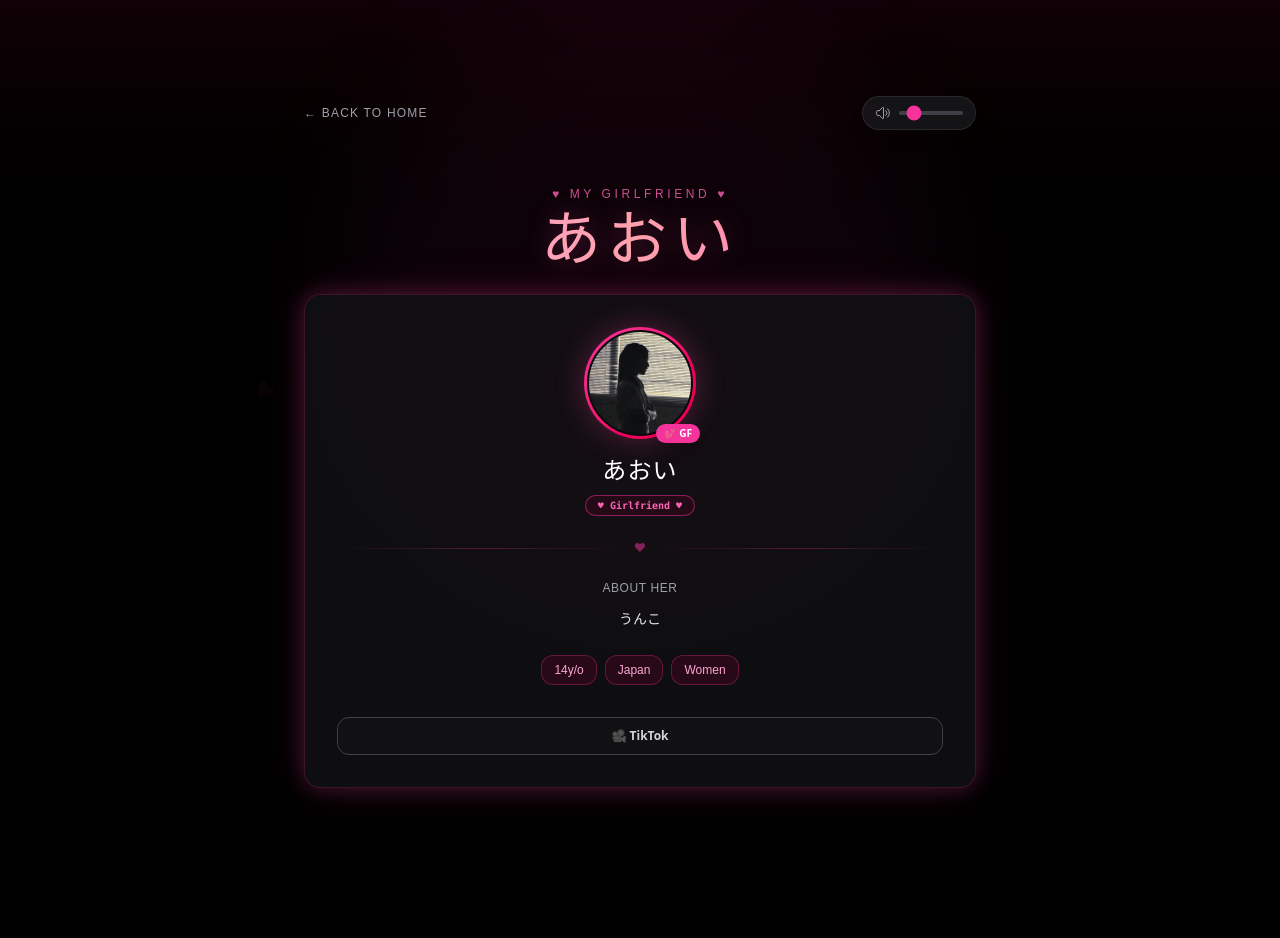
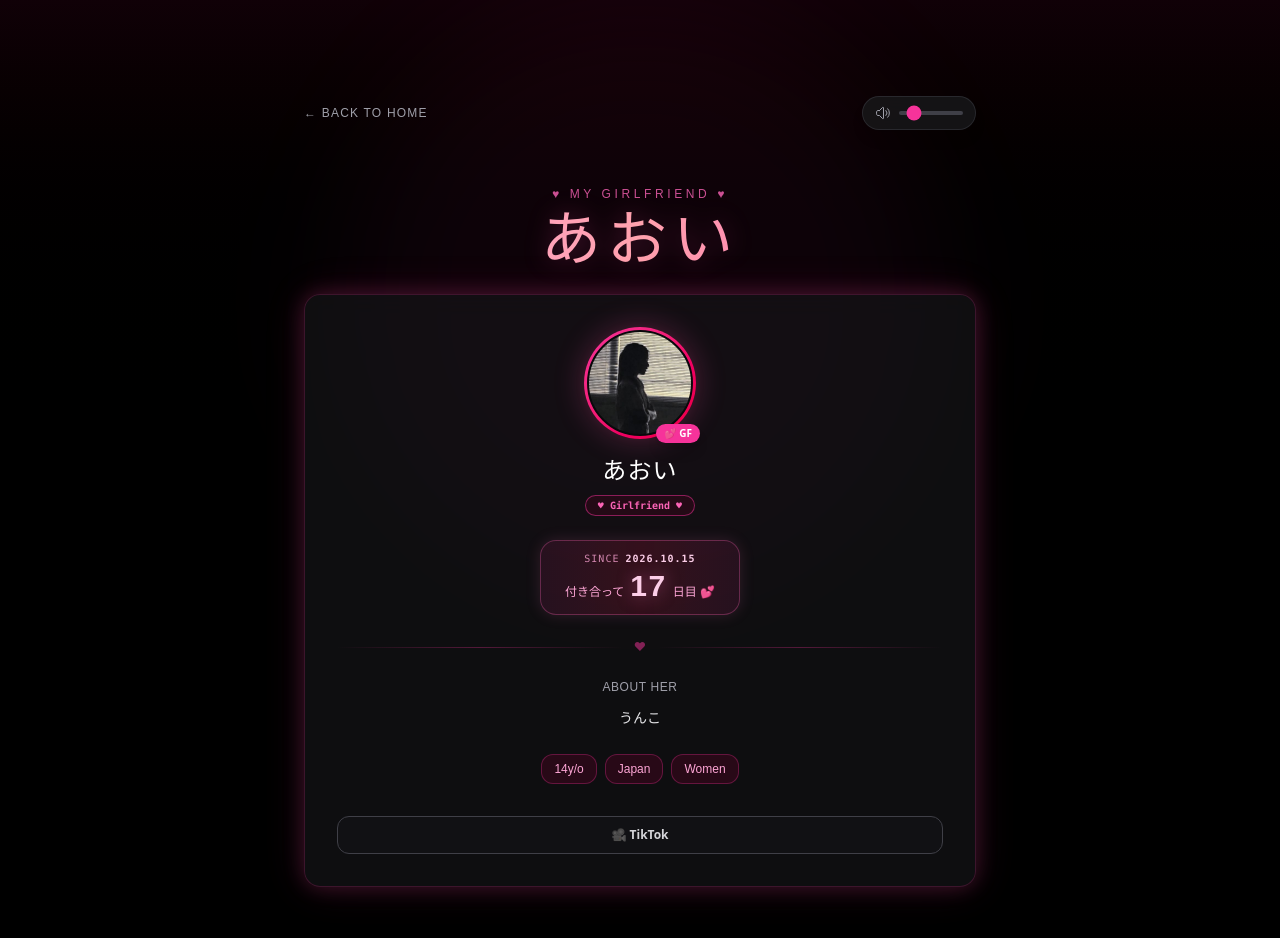
Before and after one commit to ad1gh6/ryoki-profile, a Next.js app: page /girlfriend in a window 1280 px wide. Shown: the top 938 px of the page. Before the commit the page ends 884 px from the top, so only its background shows below. Built offline with nearby package versions, Linux system fonts and the light colour scheme; a web font is replaced by a local one.

Commit message:
Deploy correct project structure

```diff
--- a/src/app/girlfriend/page.tsx
+++ b/src/app/girlfriend/page.tsx
@@ -13,8 +13,18 @@ export default function Girlfriend() {
   const [mounted, setMounted] = useState(false);
   const [isLeaving, setIsLeaving] = useState(false);
   const [hearts, setHearts] = useState<{ id: number; left: number; delay: number; duration: number; size: number; opacity: number }[]>([]);
+  const [daysTogether, setDaysTogether] = useState<number>(1);
 
   useEffect(() => {
+    // 記念日: 2026年10月15日
+    const startDate = new Date(2026, 9, 15); // 月は0始まり（9 = 10月）
+    const today = new Date();
+    today.setHours(0, 0, 0, 0);
+    startDate.setHours(0, 0, 0, 0);
+    const diffTime = today.getTime() - startDate.getTime();
+    const diffDays = Math.max(1, Math.floor(diffTime / (1000 * 60 * 60 * 24)) + 1);
+    setDaysTogether(diffDays);
+
     setHearts(
       Array.from({ length: 20 }, (_, i) => ({
         id: i,
@@ -140,6 +150,23 @@ export default function Girlfriend() {
             </div>
           </div>
 
+          {/* 💕 付き合って何日目カウンター */}
+          <div className="flex justify-center">
+            <div className={`flex flex-col items-center justify-center py-2.5 px-6 rounded-2xl bg-gradient-to-r from-pink-500/10 via-rose-500/15 to-pink-500/10 border border-pink-400/30 shadow-[0_0_15px_rgba(244,114,182,0.15)] ${dotGothic.className}`}>
+              <div className="flex items-center gap-1.5 text-[10px] text-pink-300/80 tracking-widest font-mono">
+                <span>SINCE</span>
+                <span className="font-bold text-pink-200">2026.10.15</span>
+              </div>
+              <div className="flex items-baseline gap-1.5 mt-0.5">
+                <span className="text-xs text-pink-300">付き合って</span>
+                <span className="text-2xl sm:text-3xl font-bold text-pink-200 tracking-wider filter drop-shadow-[0_0_8px_rgba(244,114,182,0.5)]">
+                  {daysTogether}
+                </span>
+                <span className="text-xs text-pink-300">日目 💕</span>
+              </div>
+            </div>
+          </div>
+
           {/* 区切り線 */}
           <div className="flex items-center gap-3">
             <div className="flex-1 h-px bg-gradient-to-r from-transparent via-pink-500/30 to-transparent" />
```
